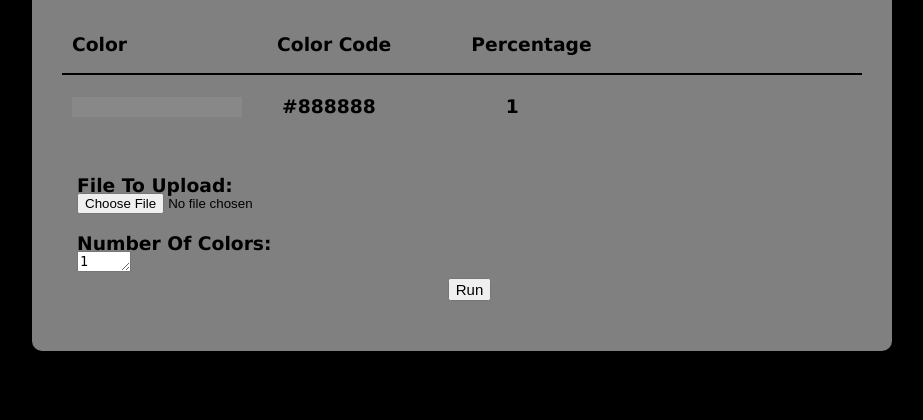
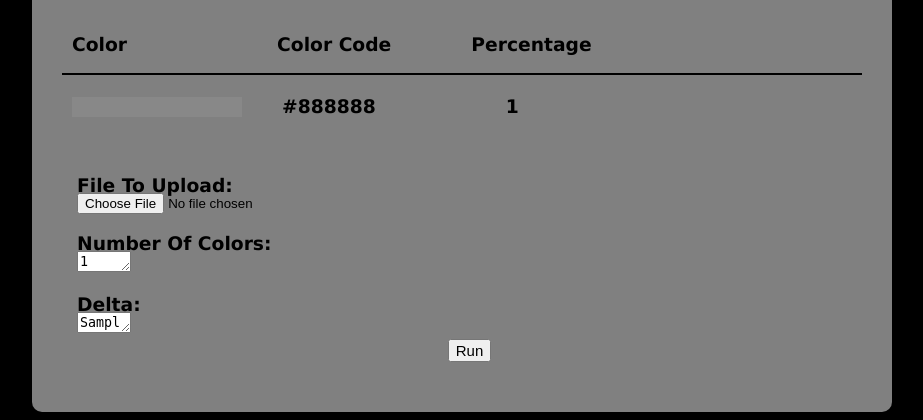
Before and after one commit to abduladeleke26/Image-Color-Extract, a Flask app: template templates/index.html in a window 1280 px wide. Shown: the part 907-1327 px from the top of the page, without its empty margins (178-1101 px from the left). Before the commit the page ends 1258 px from the top, so only its background shows below. Run offline with Flask 3, Linux system fonts and the light colour scheme; the template is opened without the code that fills it: most values are stand-ins (such as "Sample title", 1, 10 or a date in 2020); grey boxes marked "Sample" are stand-in pictures.

Commit message:
Add files via upload

```diff
--- a/app.py
+++ b/app.py
@@ -1,23 +1,42 @@
 from PIL import Image
 from collections import Counter
 from flask import Flask, render_template, request
+import numpy as np
+from skimage.color import rgb2lab, deltaE_cie76
 
 app = Flask(__name__)
 
+def closeColor(color, groups, threshold=15):
+    colors = rgb2lab(np.array(color, dtype=np.uint8).reshape(1, 1, 3) / 255.0)[0][0]
 
-def color_analyze(image, x):
+    for group in groups:
+        group_lab = rgb2lab(np.array(group, dtype=np.uint8).reshape(1, 1, 3) / 255.0)[0][0]
+        if deltaE_cie76(colors, group_lab) < threshold:
+            return group
+
+    return None
+
+def color_analyze(image, x, delta):
     image = Image.open(image).convert("RGB")
+    counts = Counter(image.getdata())
+
+    groups = {}
 
 
-    counts = Counter(image.getdata())
+    for color, count in counts.items():
+        closest = closeColor(color, groups, delta)
+        if closest:
+            groups[closest] += count
+        else:
+            groups[color] = count
 
 
-    top_colors = counts.most_common(x)
+    sortedd = sorted(groups.items(), key=lambda item: item[1], reverse=True)[:x]
 
+    total_pixels = sum(groups.values())
 
-    total_pixels = sum(counts.values())
-    colors = ["#{:02x}{:02x}{:02x}".format(*color) for color, _ in top_colors]
-    percents = [f"{round(count / total_pixels * 100, 2)}%" for _, count in top_colors]
+    colors = ["#{:02x}{:02x}{:02x}".format(*color) for color, _ in sortedd]
+    percents = [f"{round(count / total_pixels * 100, 2)}%" for _, count in sortedd]
 
     return colors, percents
 
@@ -29,18 +48,20 @@ starter = "static/img/Starter.png"
 @app.route('/')
 def home():
     num = 5
-    colors, percents = color_analyze(starter, num)
-    return render_template("index.html", colors=colors, percents=percents, num=num, photo=starter)
+    delta = 7
+    colors, percents = color_analyze(starter, num, delta)
+    return render_template("index.html", colors=colors, percents=percents, num=num, photo=starter, delta=delta)
 
 
-@app.route('/upload', methods=["POST"])
+@app.route('/colors', methods=["POST"])
 def uploaded():
     file = request.files["picture"]
     num = int(request.form.get("num", 5))
+    delta = int(request.form.get("delta", 15))
     if file:
         file.save(picture)
-    colors, percents = color_analyze(picture, num)
-    return render_template("index.html", colors=colors, percents=percents, num=num, photo=picture)
+    colors, percents = color_analyze(picture, num, delta)
+    return render_template("index.html", colors=colors, percents=percents, num=num, photo=picture, delta=delta)
 
 
 if __name__ == "__main__":
--- a/templates/index.html
+++ b/templates/index.html
@@ -38,12 +38,15 @@
 
             <div style="height: 20px;" ></div>
 
-            <form action="/upload" method="post" enctype="multipart/form-data" style=" text-align: left; margin-left:15px; margin-bottom: 20px;">
+            <form action="/colors" method="post" enctype="multipart/form-data" style=" text-align: left; margin-left:15px; margin-bottom: 20px;">
                 <h3 style="margin-bottom: -3px; font-family: verdana;" >File To Upload:</h3>
                 <input type="file" id="picture" name="picture" accept="image/*">
 
                 <h3 style="margin-bottom: -3px; font-family: verdana;">Number Of Colors:</h3>
                 <textarea rows="1" cols="4" name="num" >{{ num }}</textarea>
+
+                <h3 style="margin-bottom: -3px; font-family: verdana;">Delta:</h3>
+                <textarea rows="1" cols="4" name="delta" >{{ delta }}</textarea>
 
                 <div style="height: 2px;" ></div>
 
```
Also changed, not shown: static/img/Picture.png.
